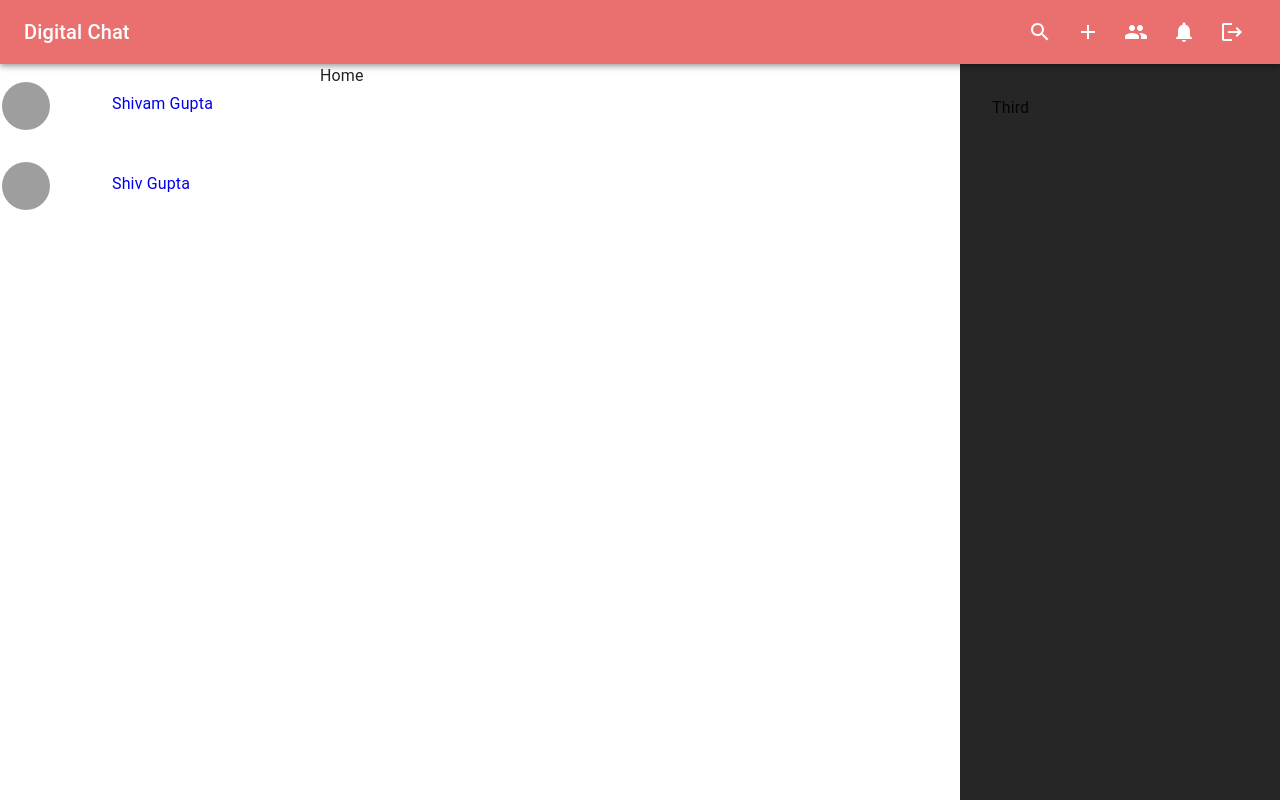
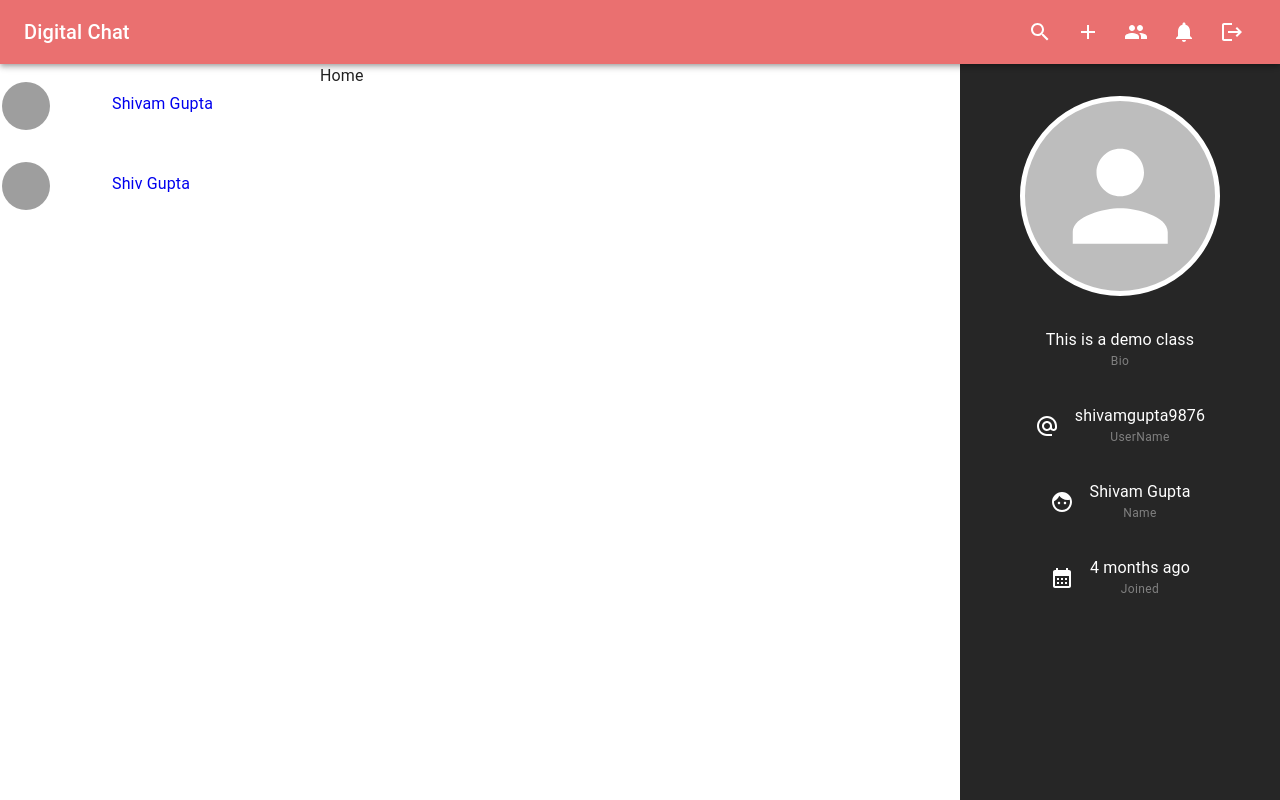
Before and after one commit to shivamgupta002/ChatApp, a React (Vite) app in the folder client/: page / in a window 1280 px wide. Built offline with nearby package versions, Linux system fonts and the light colour scheme; grey boxes are pictures that could not be loaded.

Commit message:
Profile page Added

```diff
--- a/client/src/components/layout/AppLayout.jsx
+++ b/client/src/components/layout/AppLayout.jsx
@@ -4,6 +4,7 @@
 import ChatList from "../specific/ChatList";
 import { SampleChats } from "../../constants/sampleData";
 import { useParams } from "react-router-dom";
+import Profile from "../specific/Profile";
 const AppLayout = () => (WrappedComponent) => {
   return (props) => {
     const params = useParams();
@@ -41,7 +42,7 @@
               bgcolor: "rgba(0,0,0,0.85)",
             }}
           >
-            Third
+            <Profile/>
           </Grid>
         </Grid>
       </>
--- /dev/null
+++ b/client/src/components/specific/Profile.jsx
@@ -0,0 +1,62 @@
+import { Avatar, Stack, Typography } from "@mui/material";
+import React from "react";
+import {
+  Face as FaceIcon,
+  AlternateEmail as UserNameIcon,
+  CalendarMonth as CalendarIcon,
+} from "@mui/icons-material";
+import moment from "moment";
+
+const Profile = () => {
+  return (
+    <>
+      <Stack spacing={"2rem"} direction={"column"} alignItems={"center"}>
+        <Avatar
+          sx={{
+            width: 200,
+            height: 200,
+            objectFit: "contain",
+            marginBottom: "1rem",
+            border: "5px solid white",
+          }}
+        />
+        <ProfileCard heading={"Bio"} text={"This is a demo class"} />
+        <ProfileCard
+          heading={"UserName"}
+          text={"shivamgupta9876"}
+          Icon={<UserNameIcon />}
+        />
+        <ProfileCard
+          heading={"Name"}
+          text={"Shivam Gupta"}
+          Icon={<FaceIcon />}
+        />
+        <ProfileCard
+          heading={"Joined"}
+          text={moment("2023-11-04T18:30:00.000Z").fromNow()}
+          Icon={<CalendarIcon />}
+        />
+      </Stack>
+    </>
+  );
+};
+
+const ProfileCard = ({ text, Icon, heading }) => (
+  <Stack
+    direction={"row"}
+    alignItems={"center"}
+    spacing={"1rem"}
+    color={"white"}
+    textAlign={"center"}
+  >
+    {Icon && Icon}
+    <Stack>
+      <Typography variant="body1">{text}</Typography>
+      <Typography color={"gray"} variant="caption">
+        {heading}
+      </Typography>
+    </Stack>
+  </Stack>
+);
+
+export default Profile;
```
